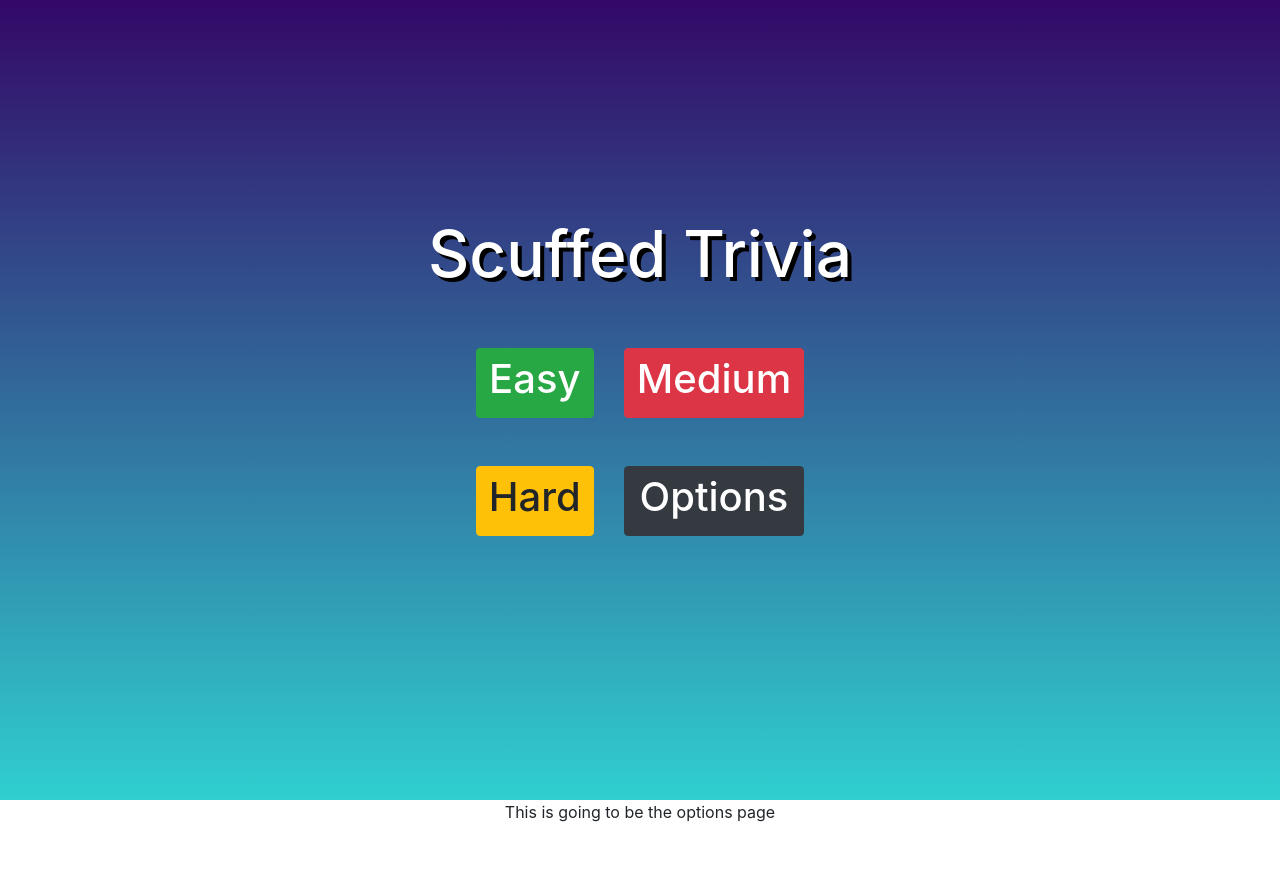
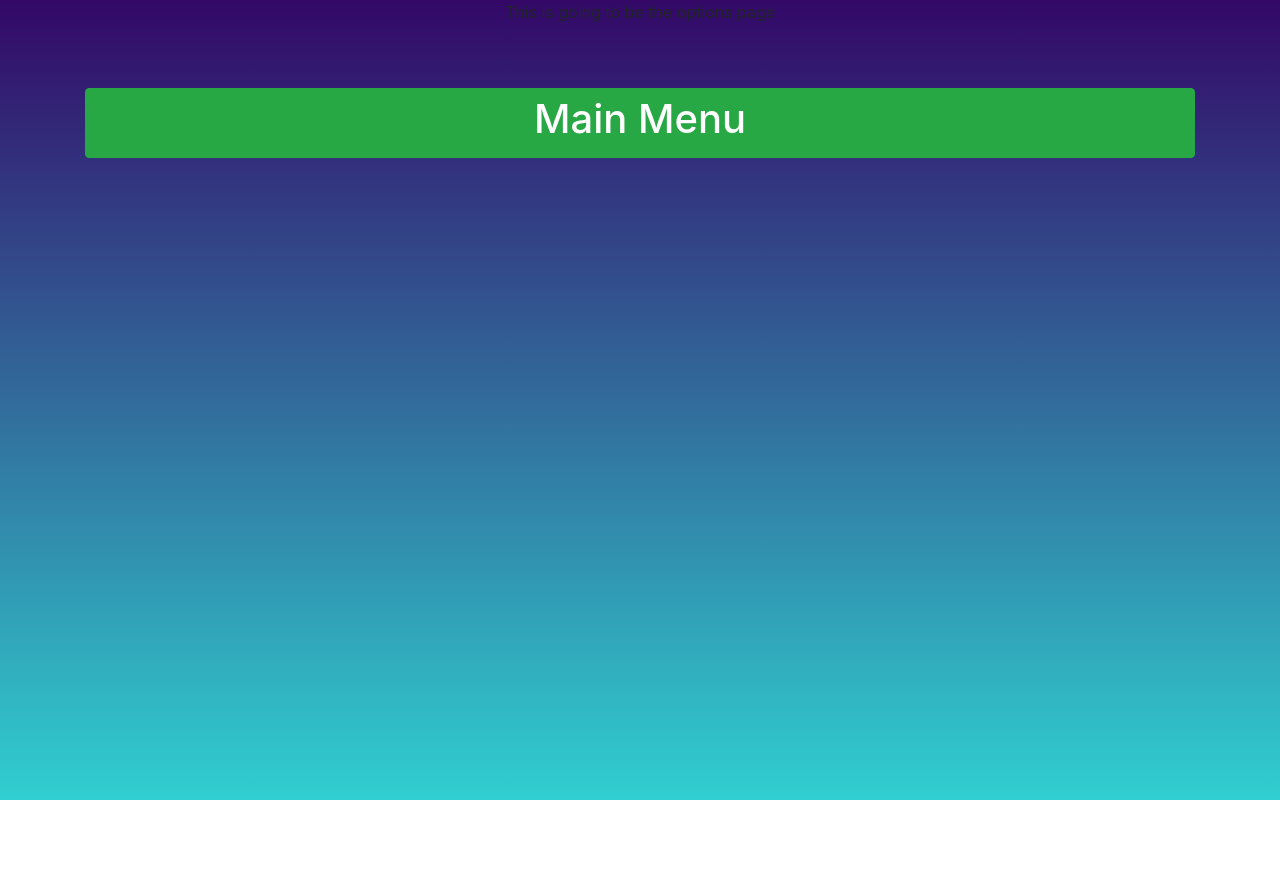
Before and after one commit to JohnCodePass/React_Trivia, a React (Create React App) app: page /options in a window 1280 px wide. Shown: the top 886 px of the page. After the commit the page ends 800 px from the top, so only its background shows below. Built offline with nearby package versions, Linux system fonts and the light colour scheme.

Commit message:
Links working

```diff
--- a/src/App.js
+++ b/src/App.js
@@ -1,13 +1,21 @@
 import './App.css';
 import 'bootstrap/dist/css/bootstrap.min.css';
 import Maintitle from './components/maintitle/title'
+import Optionpage from './components/options/optionpage.js'
+import { BrowserRouter as Router, Switch, Route } from 'react-router-dom'
 
 
 function App() {
   return (
-    <div className="App">
-      <Maintitle/>
-    </div>
+    <Router>
+      <div className="App">
+
+        <Switch>
+          <Route path='/' exact component={Maintitle} />
+          <Route path='/options' component={Optionpage} />
+        </Switch>
+      </div>
+    </Router >
   );
 }
 
--- a/src/components/maintitle/title.js
+++ b/src/components/maintitle/title.js
@@ -1,19 +1,10 @@
 import { Container, Row, Col, Button } from 'react-bootstrap';
-import Optionpage from '../options/optionpage'
-
-import {
-    BrowserRouter as Router,
-    Switch,
-    Route,
-    Link
-} from "react-router-dom";
+import { Link } from 'react-router-dom'
 
 import './title.css'
 
 const maintitle = () => {
     return (
-
-        <Router>
 
             <Container fluid id='titleId' className="contArea d-flex justify-content-center align-items-center flex-column">
                 <Row>
@@ -32,14 +23,6 @@ const maintitle = () => {
                     </Col>
                 </Row>
             </Container>
-
-            <Switch>
-                <Route path='/options'>
-                    <Optionpage/>
-                </Route>
-            </Switch>
-
-        </Router>
     );
 }
 
--- a/src/components/options/optionpage.js
+++ b/src/components/options/optionpage.js
@@ -1,4 +1,5 @@
 import { Container, Row, Col, Button } from 'react-bootstrap';
+import {Link} from 'react-router-dom'
 import './options.css';
 
 
@@ -12,7 +13,7 @@ const optionspage = () => {
             </Row>
             <Row>
                 <Col className="d-flex justify-content-center flex-column">
-                    <Button variant="success" className="mt-5"><h1>Main Menu</h1></Button>
+                    <Button variant="success" as={Link} to='/' className="mt-5"><h1>Main Menu</h1></Button>
                 </Col>
             </Row>
         </Container>
```
Also changed, not shown: 1 other file (tests, documents, lock files or other folders).
